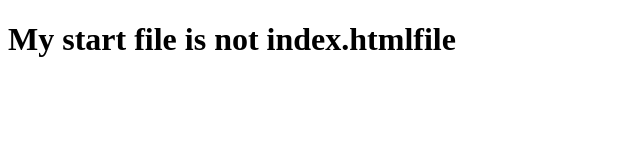
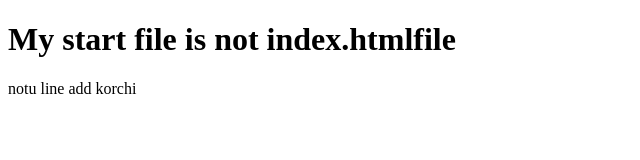
Before and after one commit to susmitasahakim/my-third-repo, a plain HTML site: page index.html in a window 1280 px wide. Shown: the whole page, without its empty margins (0-640 px from the left). Drawn offline with Linux system fonts and the light colour scheme.

Commit message:
notun line add korchi

```diff
--- a/index.html
+++ b/index.html
@@ -8,5 +8,6 @@
 </head>
 <body>
     <h1>My start file is not index.htmlfile</h1>
+    <p>notu line add korchi</p>
 </body>
 </html>
```
